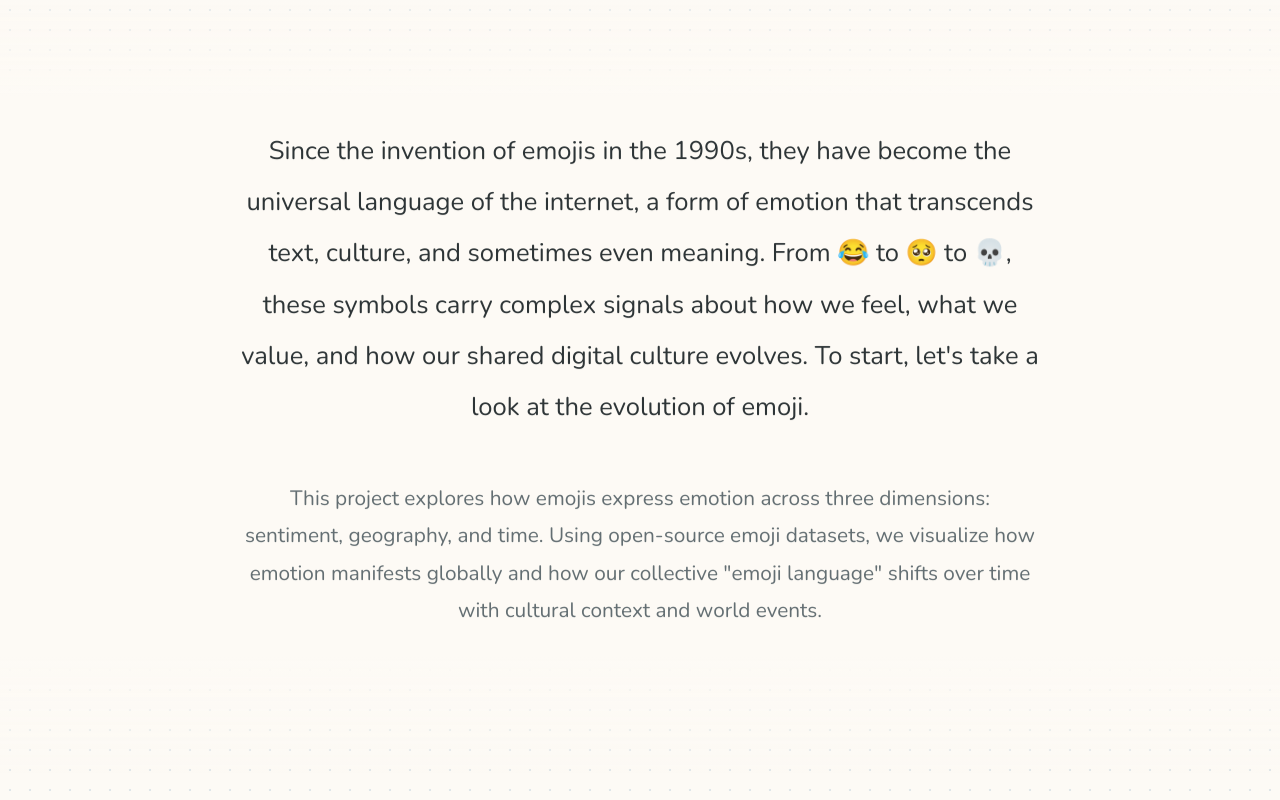
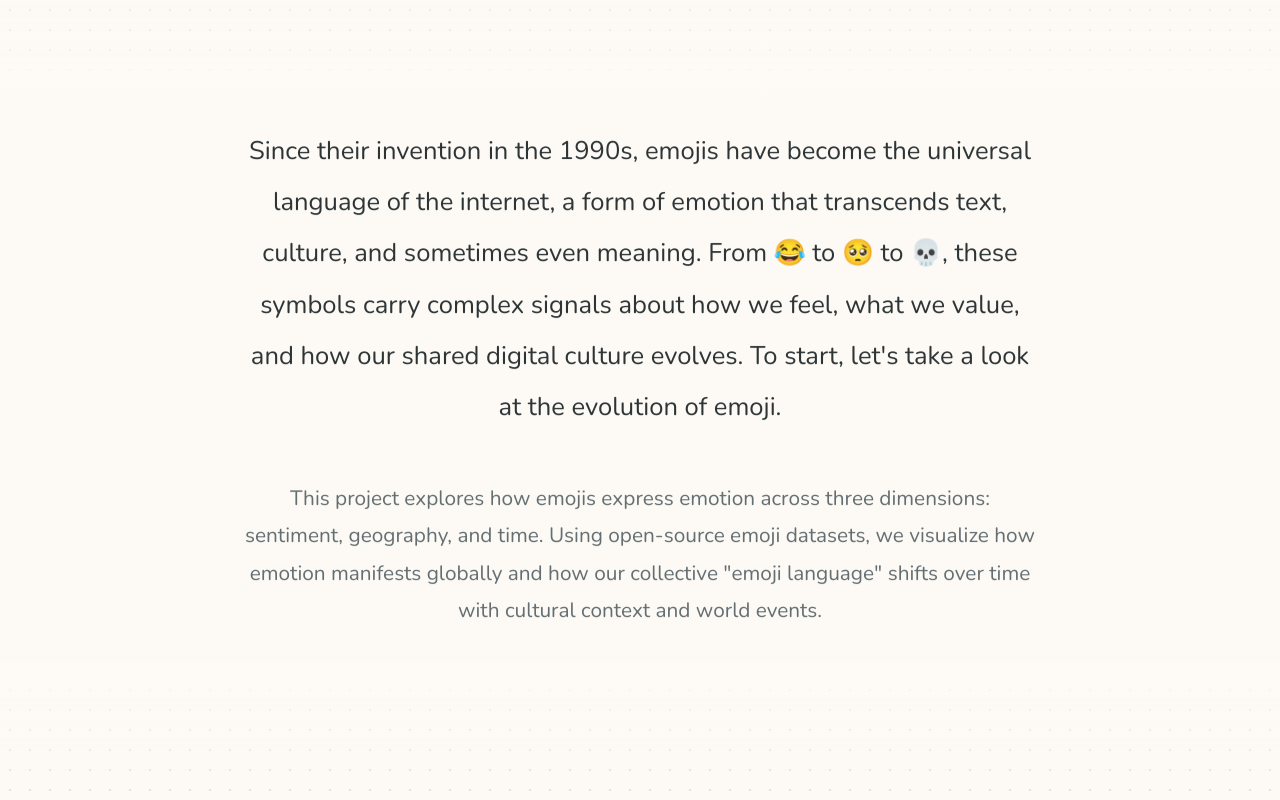
Before and after one commit to eleanorpeng/cs448b-final-project, a website: page index.html in a window 1280 px wide. Shown: the part 2300-3100 px from the top of the page. Drawn offline with nearby package versions, Linux system fonts and the light colour scheme; no server answers.

Commit message:
Modified content.

```diff
--- a/index.html
+++ b/index.html
@@ -76,9 +76,9 @@
     <section id="intro-text-section" class="intro-text-section">
       <div class="intro-text-content">
         <p class="intro-paragraph">
-          Since the invention of emojis in the 1990s, they have become the
-          universal language of the internet, a form of emotion that transcends
-          text, culture, and sometimes even meaning. From 😂 to 🥺 to 💀, these
+          Since their invention in the 1990s, emojis have become the universal
+          language of the internet, a form of emotion that transcends text,
+          culture, and sometimes even meaning. From 😂 to 🥺 to 💀, these
           symbols carry complex signals about how we feel, what we value, and
           how our shared digital culture evolves. To start, let's take a look at
           the evolution of emoji.
@@ -979,7 +979,7 @@
     </div>
 
     <footer class="footer">
-      <p>Made by Eleanor Peng, Karina Chen, and Emma Su</p>
+      <p>Made by Karina Chen, Eleanor Peng, and Emma Su</p>
     </footer>
 
     <!-- Scripts -->
```
